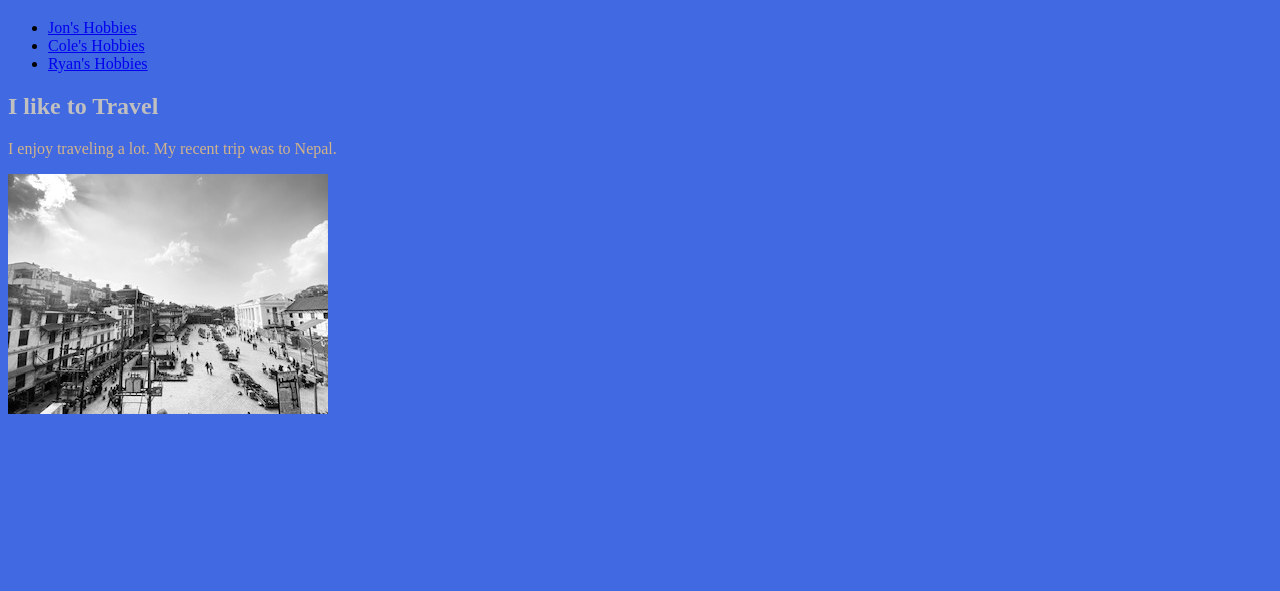
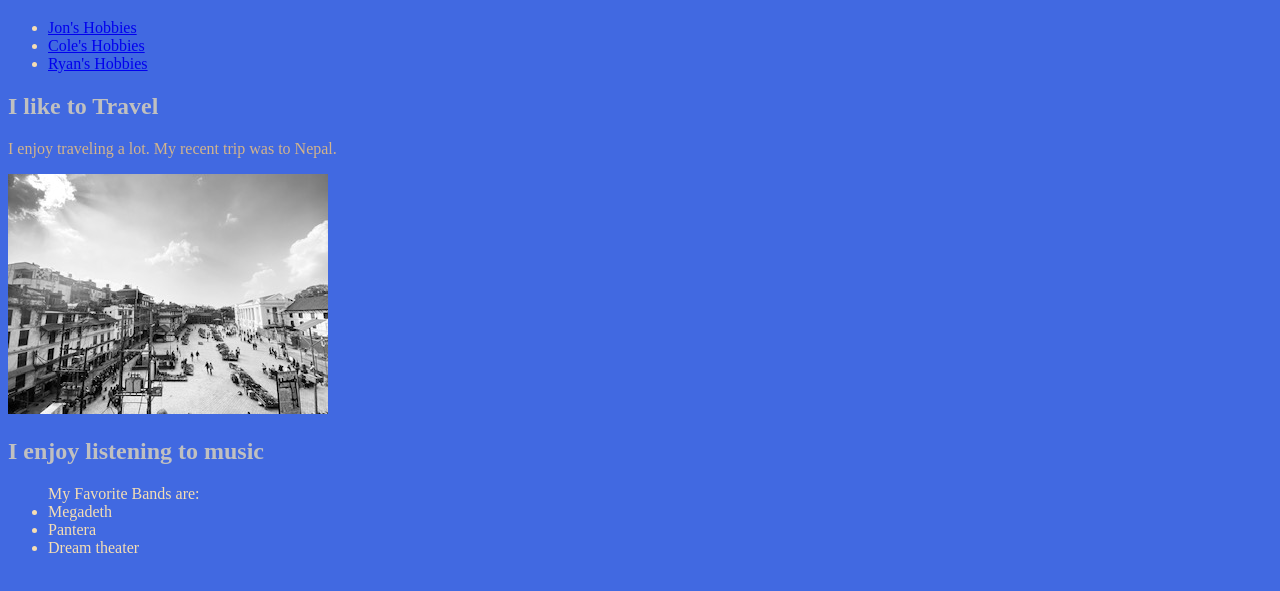
Before and after one commit to bkhanal4351/lab-5, a plain HTML site: page index.html in a window 1280 px wide. Shown: the part 61-652 px from the top of the page. Drawn offline with Linux system fonts and the light colour scheme.

Commit message:
added new hobby

```diff
--- a/index.css
+++ b/index.css
@@ -16,3 +16,6 @@ h2
 p{
     color: tan;
 }
+ul{
+    color: wheat;
+}
--- a/index.html
+++ b/index.html
@@ -19,6 +19,16 @@
        <p>I enjoy traveling a lot. My recent trip was to Nepal.</p>
         <img src= "images/Nepal.jpg" alt= "Temple in Nepal">
 
+        <h2>I enjoy listening to music</h2>
+        <p>
+            <ul>
+            My Favorite Bands are:
+            <li>Megadeth</li>
+            <li>Pantera</li>
+            <li>Dream theater</li>
+            </ul>
+        </p>
+
 
 </body>
 </html>
```
